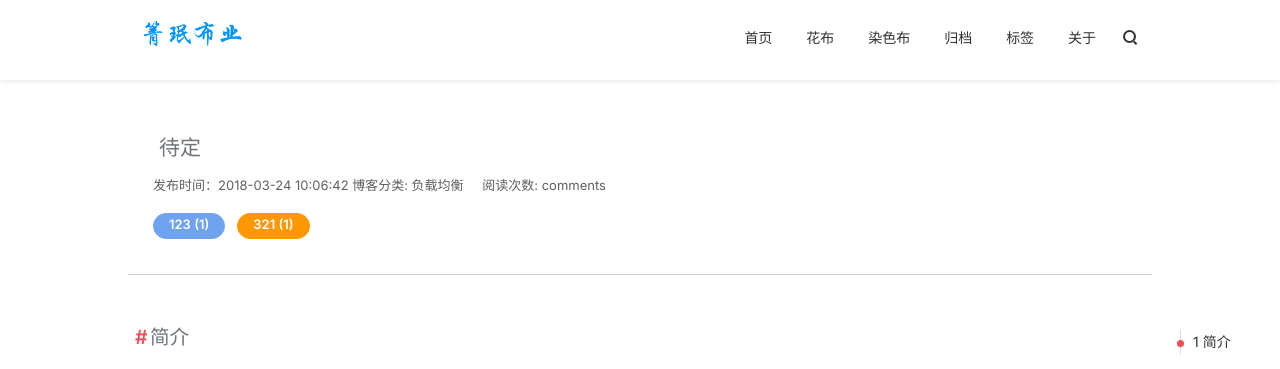
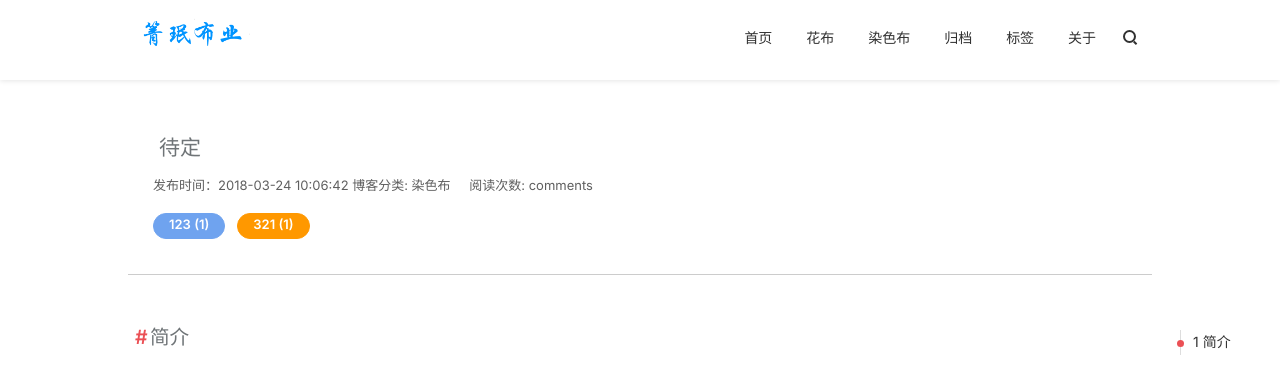
Before and after one commit to winderay/qmby.github.io, a Jekyll site: the page built from _posts/染色布/2018-03-24-memcacheandredis.md, in a window 1280 px wide and 963 px high. Shown: the top 369 px of the window. Built offline with Jekyll 4.4.1, drawn with Linux system fonts in a browser that asks for light colours; nearby versions of some CDN libraries; comment, search, counter and statistics services are not loaded.

Commit message:
Update 2018-03-24-memcacheandredis.md

```diff
--- a/_posts/染色布/2018-03-24-memcacheandredis.md
+++ b/_posts/染色布/2018-03-24-memcacheandredis.md
@@ -1,7 +1,7 @@
 ---
 layout: blog
 banana: true
-category: 负载均衡
+category: 染色布
 title:  待定
 date:   2018-03-24 10:06:42
 background-image: http://ot1cc1u9t.bkt.clouddn.com/17-8-1/24280498.jpg
```
